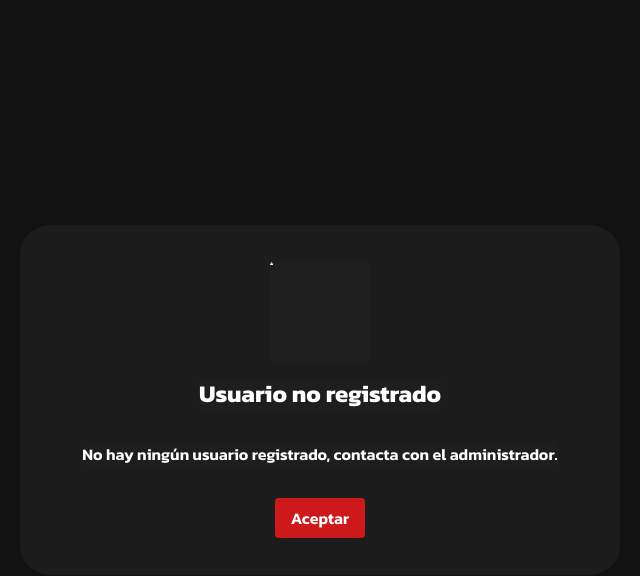
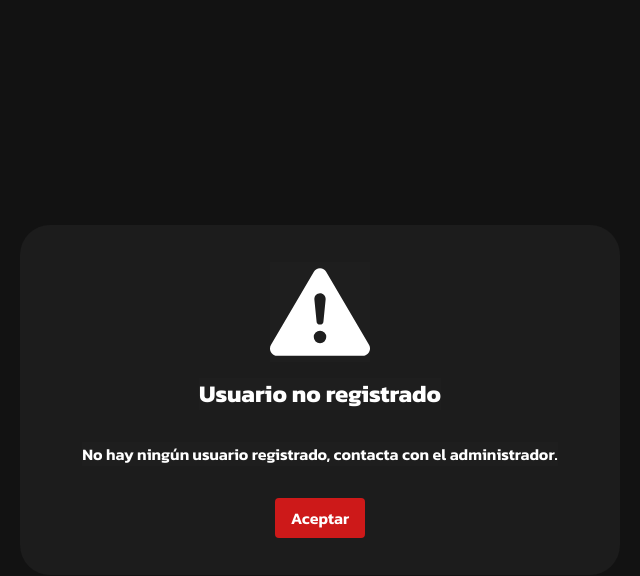
Before and after one commit to jose1xdd/box-fronend, a Next.js app: page /forget-password in a window 1280 px wide. Both pictures are taken after typing "name@example.com" into the empty fields and a click on the button "ENVIAR CORREO". Shown: the top 576 px of the page, without its empty margins (320-960 px from the left). Built offline with nearby package versions, Linux system fonts and the light colour scheme.

Commit message:
Prueba de arreglar

```diff
--- a/app/forget-password/page.tsx
+++ b/app/forget-password/page.tsx
@@ -1,7 +1,7 @@
 'use client';
 
 import loginData from '@/pruebas/login.json';
-import { Modal } from '@/components/modal';
+import { Modal } from '@/components/Modal';
 import { Form } from '@/components/form';
 import { useState } from 'react';
 
@@ -56,7 +56,7 @@ export default function LoginPage() {
 			setModalContent({
 		  title: 'Correo enviado exitosamente',
 		  message: 'Correo enviado satisfactoriamente, revisa la bandeja de entrada.',
-		  imagen: 'M256 48a208 208 0 1 1 0 416 208 208 0 1 1 0-416zm0 464A256 256 0 1 0 256 0a256 256 0 1 0 0 512zM369 209c9.4-9.4 9.4-24.6 0-33.9s-24.6-9.4-33.9 0l-111 111-47-47c-9.4-9.4-24.6-9.4-33.9 0s-9.4 24.6 0 33.9l64 64c9.4 9.4 24.6 9.4 33.9 0L369 209z'
+		  imagen: 'M16 8A8 8 0 1 1 0 8a8 8 0 0 1 16 0m-3.97-3.03a.75.75 0 0 0-1.08.022L7.477 9.417 5.384 7.323a.75.75 0 0 0-1.06 1.06L6.97 11.03a.75.75 0 0 0 1.079-.02l3.992-4.99a.75.75 0 0 0-.01-1.05z'
 			});
 			setIsModalOpen(true);
 	  }
--- a/app/restore-password/page.tsx
+++ b/app/restore-password/page.tsx
@@ -64,7 +64,7 @@ export default function RestorePassword() {
 				setModalContent({
 			  title: 'Contraseña cambiada correctamente',
 			  message: 'Has cambiado correctamente la contraseña.',
-			  imagen: 'M256 48a208 208 0 1 1 0 416 208 208 0 1 1 0-416zm0 464A256 256 0 1 0 256 0a256 256 0 1 0 0 512zM369 209c9.4-9.4 9.4-24.6 0-33.9s-24.6-9.4-33.9 0l-111 111-47-47c-9.4-9.4-24.6-9.4-33.9 0s-9.4 24.6 0 33.9l64 64c9.4 9.4 24.6 9.4 33.9 0L369 209z',
+			  imagen: 'M16 8A8 8 0 1 1 0 8a8 8 0 0 1 16 0m-3.97-3.03a.75.75 0 0 0-1.08.022L7.477 9.417 5.384 7.323a.75.75 0 0 0-1.06 1.06L6.97 11.03a.75.75 0 0 0 1.079-.02l3.992-4.99a.75.75 0 0 0-.01-1.05z',
 				});
 
 				setIsModalOpen(true);
--- a/components/Modal.tsx
+++ b/components/Modal.tsx
@@ -18,13 +18,7 @@ export function Modal({ isOpen, onClose, title, children, imagen }: ModalProps)
 				<div className="fixed inset-0 flex justify-center items-center">
 					<div className="bg-black bg-opacity-40 w-full h-full flex items-center justify-center">
 						<div className="bg-[#1e1e1e] bg-opacity-80 p-8 rounded-[30PX] w-[600px] h-[350px] text-white flex flex-col justify-center items-center gap-4">
-							<svg
-								className='bg-[#1e1e1e]'
-								xmlns="http://www.w3.org/2000/svg"
-								height="100px"
-								viewBox="0 0 512 512"
-								fill="#ffffff"
-							>
+							<svg xmlns="http://www.w3.org/2000/svg" width="100" height="100" fill="currentColor" className=" bi bi-exclamation-triangle-fill" viewBox="0 0 16 16">
 								<path d={imagen} />
 							</svg>
 							<h2 className="text-2xl font-bold mb-4">{title}</h2>
```
